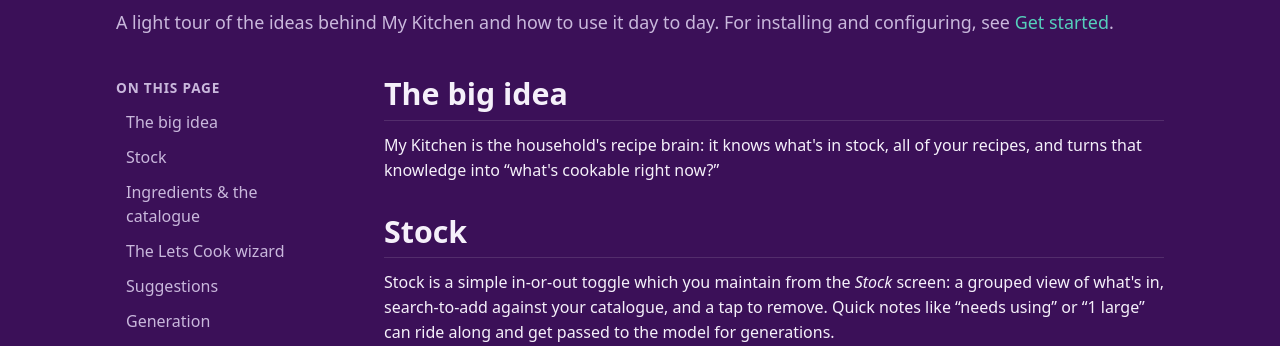
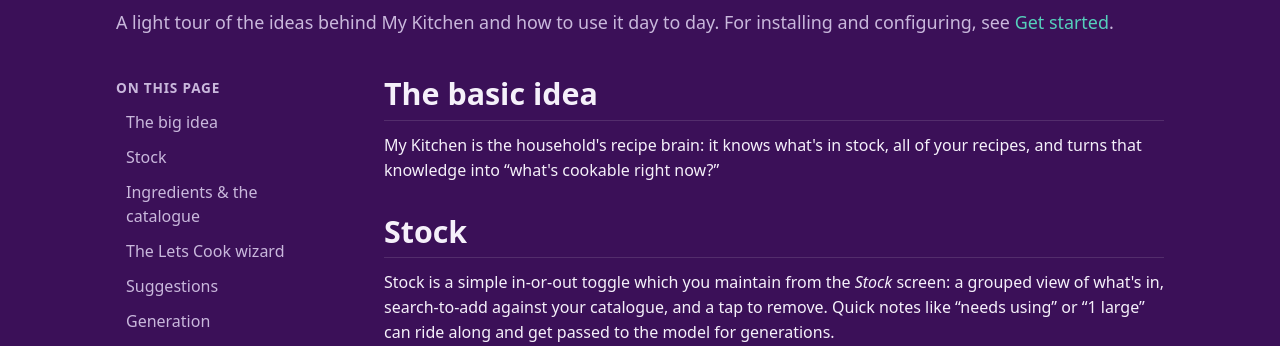
Before and after one commit to amiablealex/my-kitchen-site, a Flask app: page /docs in a window 1280 px wide. Shown: the part 202-548 px from the top of the page. Run offline with Flask 3, Linux system fonts and the light colour scheme; some web fonts are replaced.

Commit message:
Change heading from 'The big idea' to 'The basic idea'

```diff
--- a/templates/docs.html
+++ b/templates/docs.html
@@ -32,7 +32,7 @@
 
   <article class="docs-body">
     <section id="concepts" class="doc-sec">
-      <h2>The big idea</h2>
+      <h2>The basic idea</h2>
       <p>My Kitchen is the household's recipe brain: it knows what's in stock, all of your recipes,
         and turns that knowledge into “what's cookable right now?”</p>
     </section>
```
